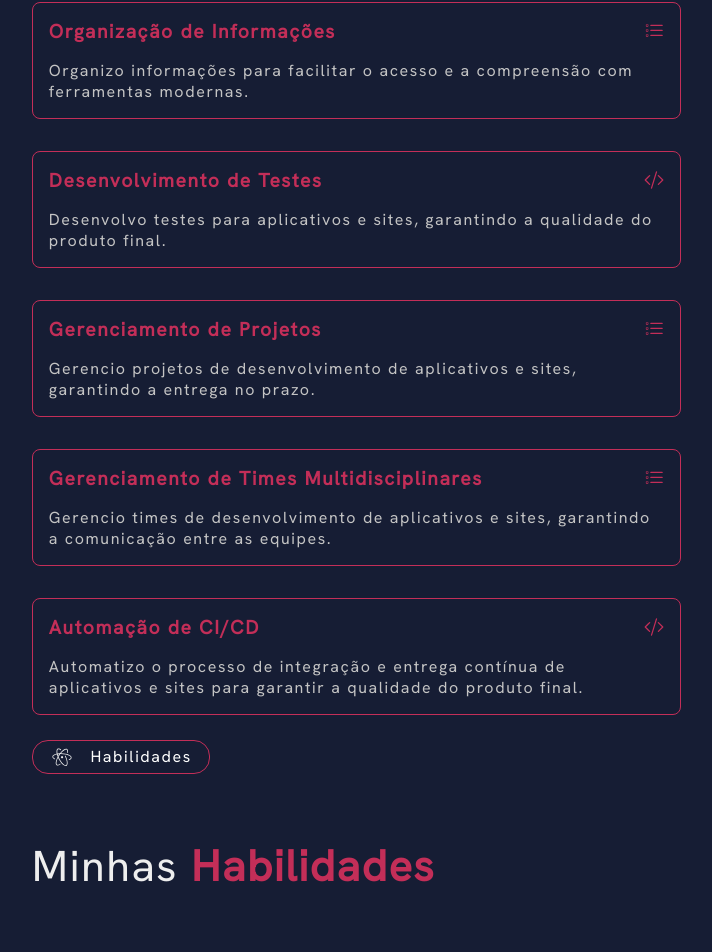
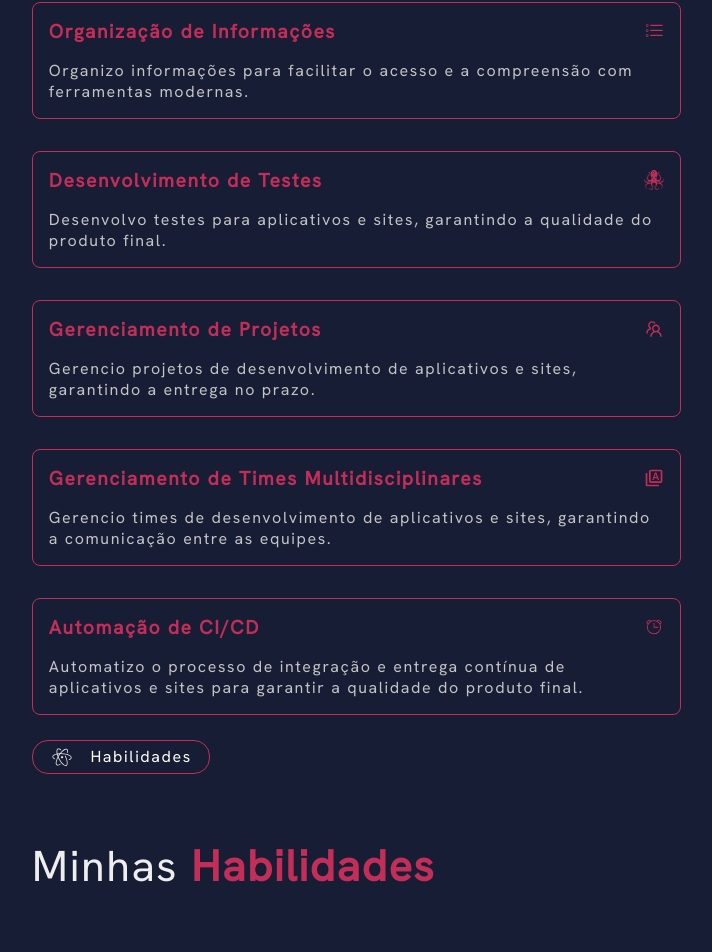
Before and after one commit to otavioaraujo08/portfolio-, a React (Vite) app: page / in a window 1280 px wide. Shown: the part 2866-3818 px from the top of the page, without its empty margins (369-1081 px from the left). Built offline with nearby package versions, Linux system fonts and the light colour scheme.

Commit message:
feat: update icons in specializationList for improved representation

```diff
--- a/src/pages/Specializations/specializationList.jsx
+++ b/src/pages/Specializations/specializationList.jsx
@@ -1,5 +1,8 @@
-import { AiOutlineAntDesign } from 'react-icons/ai';
+import { AiOutlineAntDesign, AiOutlineTeam } from 'react-icons/ai';
 import { BsCodeSlash, BsListTask } from 'react-icons/bs';
+import { CiAlarmOn } from 'react-icons/ci';
+import { MdOutlineTypeSpecimen } from 'react-icons/md';
+import { SiTestinglibrary } from 'react-icons/si';
 
 export const specializationList = [
   {
@@ -36,7 +39,7 @@ export const specializationList = [
     id: 4,
     name: 'Desenvolvimento de Testes',
     nameTranslated: 'Test Development',
-    icon: <BsCodeSlash size={20} color="#c32e58" />,
+    icon: <SiTestinglibrary size={20} color="#c32e58" />,
     description:
       'Desenvolvo testes para aplicativos e sites, garantindo a qualidade do produto final.',
     descriptionTranslated:
@@ -46,7 +49,7 @@ export const specializationList = [
     id: 5,
     name: 'Gerenciamento de Projetos',
     nameTranslated: 'Project Management',
-    icon: <BsListTask size={20} color="#c32e58" />,
+    icon: <AiOutlineTeam size={20} color="#c32e58" />,
     description:
       'Gerencio projetos de desenvolvimento de aplicativos e sites, garantindo a entrega no prazo.',
     descriptionTranslated:
@@ -56,7 +59,7 @@ export const specializationList = [
     id: 6,
     name: 'Gerenciamento de Times Multidisciplinares',
     nameTranslated: 'Multidisciplinary Team Management',
-    icon: <BsListTask size={20} color="#c32e58" />,
+    icon: <MdOutlineTypeSpecimen size={20} color="#c32e58" />,
     description:
       'Gerencio times de desenvolvimento de aplicativos e sites, garantindo a comunicação entre as equipes.',
     descriptionTranslated:
@@ -66,7 +69,7 @@ export const specializationList = [
     id: 7,
     name: 'Automação de CI/CD',
     nameTranslated: 'CI/CD Automation',
-    icon: <BsCodeSlash size={20} color="#c32e58" />,
+    icon: <CiAlarmOn size={20} color="#c32e58" />,
     description:
       'Automatizo o processo de integração e entrega contínua de aplicativos e sites para garantir a qualidade do produto final.',
     descriptionTranslated:
```
